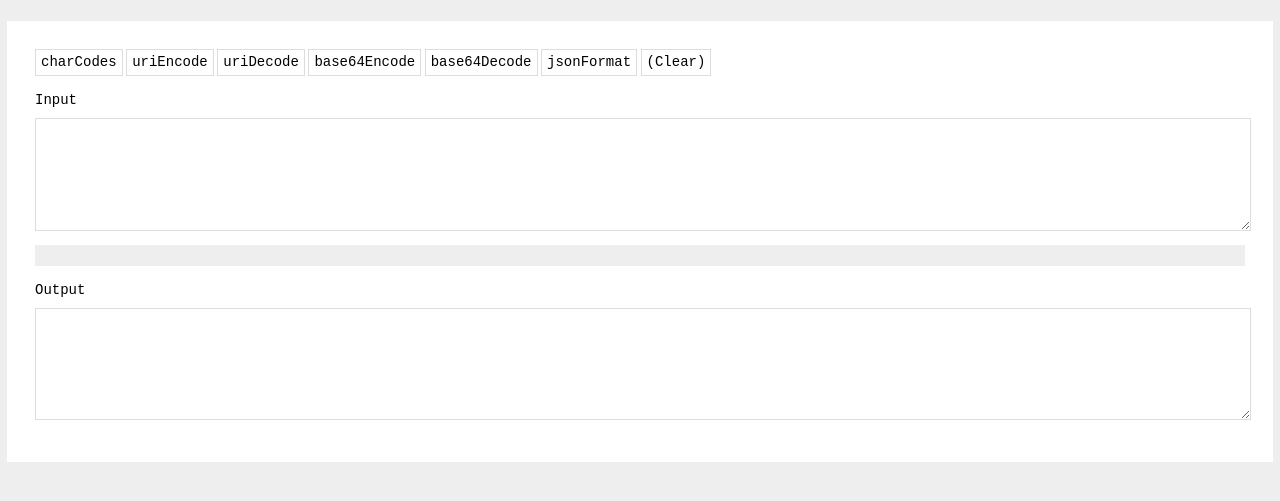
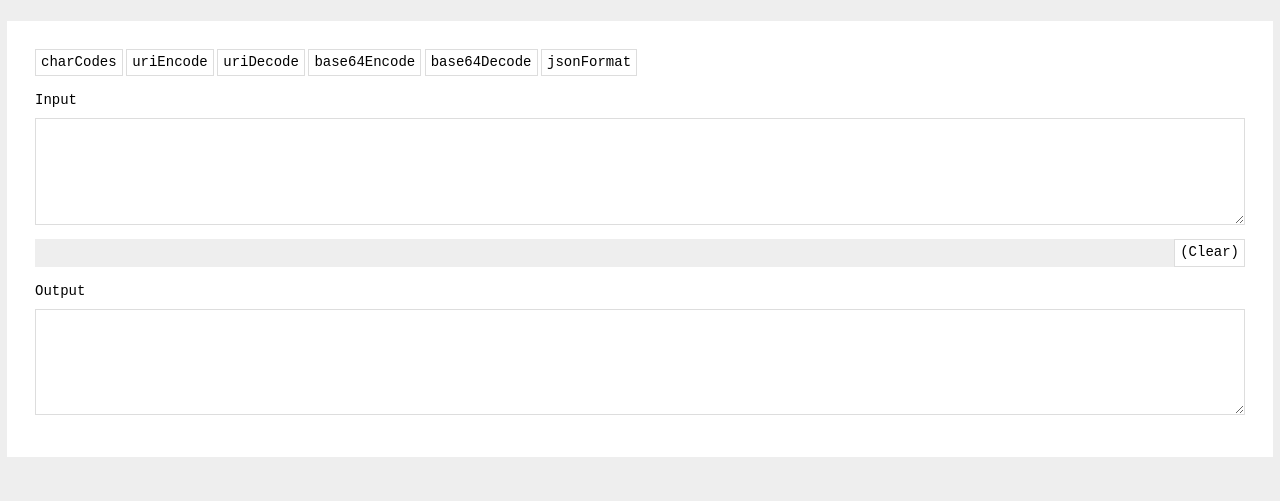
Before and after one commit to fbacall/fbacall.github.io, a Jekyll site: the page util.html, which Jekyll copies as it is, in a window 1280 px wide. Shown: the top 501 px of the page. Built offline with Jekyll 4.4.1, drawn with Linux system fonts in a browser that asks for light colours.

Commit message:
Update util.html

```diff
--- a/util.html
+++ b/util.html
@@ -6,8 +6,21 @@
     <meta charset="utf-8">
     <title>Util</title>
     <style>
+        :root {
+            --bg: #eee;
+            --border: #ddd;
+            --success-bg: #b5ff95;
+            --success-border: #009926;
+            --error-bg: #fee;
+            --error-border: #921a1a;
+        }
+
+         *, *::before, *::after {
+  box-sizing: border-box;
+}
+
         body {
-            background: #eee;
+            background: var(--bg);
             font-family: monospace;
             padding: 0.5em;
             margin: 0;
@@ -28,7 +41,7 @@
         }
 
         textarea {
-            border: 1px solid #ddd;
+            border: 1px solid var(--border);
             display: block;
             margin-bottom: 1em;
             height: 8em;
@@ -36,54 +49,69 @@
         }
 
         textarea:disabled {
-            background: #eee;
+            background: var(--bg);
         }
 
         #error {
-            background: #fee;
-            color: #921a1a;
+            background: var(--error-bg);
+            color: var(--error-border);
+        }
+
+        #pipeline-wrapper {
+
+            background: var(--bg);
+            overflow: auto;
+
         }
 
         #pipeline {
-            background: #eee;
-            height: 1.5em;
+          float: left;
+        }
+
+        #clear-pipeline {
+          float: right;
+height: 2em;
         }
 
         .tool {
-            border: 1px solid #ddd;
+          margin-right: 0.25em;
+        }
+
+        .btn {
+            border: 1px solid var(--border);
             padding: 2px 5px;
             cursor: pointer;
             user-select: none;
             display: inline-block;
-            margin-right: 0.25em;
             background: white;
         }
 
-        .tool.active {
-            background: #b5ff95;
-            border-color: #009926;
+        .btn.active {
+            background: var(--success-bg);
+            border-color: var(--success-border);
         }
 
         .step {
             display: inline-block;
+            line-height: 2;
+            padding-left: 5px;
         }
 
         .step::after {
             content: '→';
-            padding: 0 5px;
+            padding-left: 5px;
         }
 
         .step:last-child::after {
             content: '';
-            padding: 0;
         }
 
         .step.success {
-            background: #b5ff95;
+            background: var(--success-bg);
         }
 
         .step.fail {
-            background: #fee;
+            background: var(--error-bg);
         }
 
         section {
@@ -99,7 +127,10 @@
         <textarea id="input" class="io input"></textarea>
     </section>
     <section>
-        <div id="pipeline"></div>
+        <div id="pipeline-wrapper">
+            <div class="btn" id="clear-pipeline">(Clear)</div>
+            <div id="pipeline"></div>
+        </div>
         <div id="error"></div>
     </section>
     <section>
```
Also changed, not shown: other parts of util.html (+10 -9 lines).
